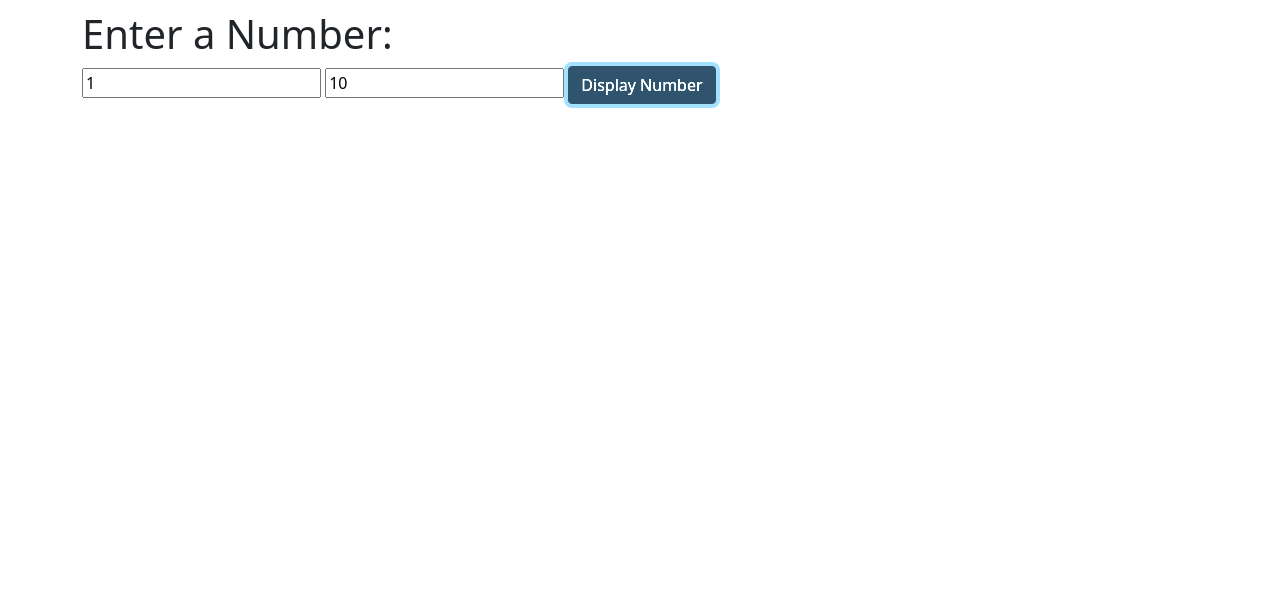
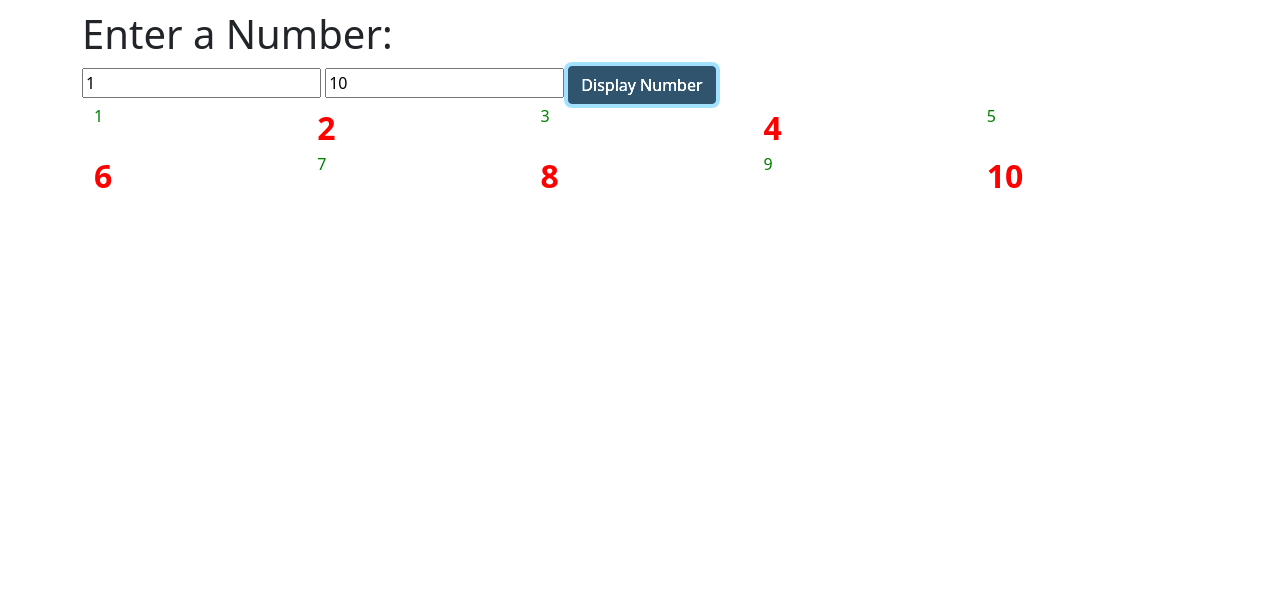
Before and after one commit to cameron0413/js_100Numbers, a plain HTML site: page app.html in a window 1280 px wide. Both pictures are taken after a click on the button "Display Number". Shown: the part 86-682 px from the top of the page. Drawn offline with nearby package versions, Linux system fonts and the light colour scheme; some packages are replaced by stand-ins of ours; a script that the page names is missing.

Commit message:
Made the thing do the thing!!!

```diff
--- a/app.html
+++ b/app.html
@@ -97,7 +97,11 @@
           value="10"
         />
         <button id="btnSubmit" class="btn btn-primary">Display Number</button>
-        <div id="results"></div>
+        <div class="container">
+          <div class="row row-cols-5" id="results">
+            <!-- results go here -->
+          </div>
+        </div>
       </div>
     </main>
     <footer class="footer">
--- a/css/site.css
+++ b/css/site.css
@@ -90,17 +90,29 @@ body {
 }
 
 .btn-outline-primary {
-    color: var(--cjw-dark-color) !important;
-    border-color: var(--cjw-primary-color);
+  color: var(--cjw-dark-color) !important;
+  border-color: var(--cjw-primary-color);
 }
 
 .btn-outline-primary:hover,
 .btn-outline-primary:active,
 .btn-outline-primary:focus {
-    color: var(--cjw-light-color) !important;
-    border-color: var(--cjw-secondary-color) !important;
-    background-color: var(--cjw-dark-color) !important;
+  color: var(--cjw-light-color) !important;
+  border-color: var(--cjw-secondary-color) !important;
+  background-color: var(--cjw-dark-color) !important;
 }
 
+/* bs button overrides end */
 
-/* bs button overrides end */
+.odd {
+  font-weight: bold;
+  font-size: 2rem;
+  color: red;
+}
+
+.even {
+  font-size: 1rem;
+  color: green;
+}
+
+/* Add classes to the even/odd numbers */
--- a/js/site.js
+++ b/js/site.js
@@ -7,16 +7,55 @@ function getNumbers() {
   //parsing numbers below
   startValue = parseInt(startValue);
   endValue = parseInt(endValue);
-  let outNumber = 0;
 
   if (Number.isInteger(startValue) && Number.isInteger(endValue)) {
-    for (let i = startValue; i <= endValue; i++) {
-      outNumber = ;
-    }
+    let numbers = generateNumbers(startValue, endValue);
+    displayValues(numbers);
 
     document.getElementById("results").innerHTML = outNumber;
   } else {
     alert("Please Enter Numbers");
+  }
+  //business logic below:
+  function generateNumbers(start, stop) {
+    let numbers = [];
+
+    for (let i = start; i <= stop; i++) {
+      numbers.push(i);
+    }
+    return numbers;
+  }
+
+  //display the list of numbers
+  //View function
+  //Embolden the even numbers
+  //Do something else with the odd numbers
+  function displayValues(numArray) {
+    let results = document.getElementById("results");
+    results.innerHTML = "";
+    //my template
+    //<div class="col">1</div>
+    for (let i = 0; i < numArray.length; i++) {
+      //we need to get our results area
+
+      //create div tag
+      let div = document.createElement("div");
+      //get the value in the array at hte current index
+      div.innerHTML = numArray[i];
+      //add class
+      div.classList.add("col");
+      //if number is odd, add the odd class.
+      if (numArray[i] % 2 == 0) {
+        div.classList.add("odd");
+      } else {
+        div.classList.add("even");
+      }
+      //if number is even, add the even class.
+
+      //insert the value
+      results.appendChild(div);
+      //append to the page
+    }
   }
 
   /* let a = 10;
@@ -26,7 +65,7 @@ function getNumbers() {
 
   number = b; */
 
-  document.getElementById("results").innerHTML = outNumber;
+  //document.getElementById("results").innerHTML = outNumber;
 
   //Equivalences in JavaScript ALWAYS go right nested into left.
   //So,
```
